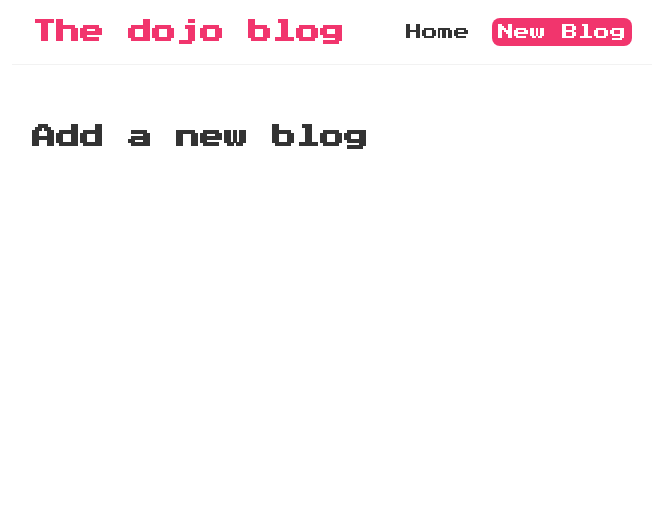
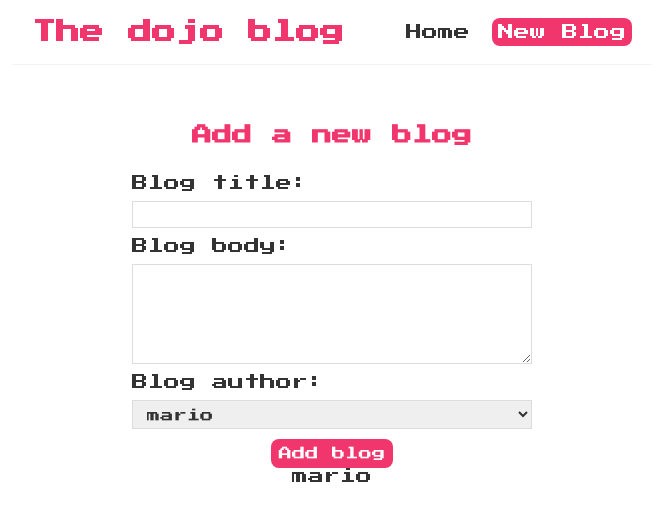
Before and after one commit to Panibo/dojo-blog, a React (Vite) app: page /create in a window 1280 px wide. Shown: the top 520 px of the page, without its empty margins (308-971 px from the left). Built offline with nearby package versions, Linux system fonts and the light colour scheme.

Commit message:
Lesson 27

```diff
--- a/src/Create.jsx
+++ b/src/Create.jsx
@@ -1,7 +1,40 @@
+import { useState } from 'react';
+
 const Create = () => {
+    const [title, setTitle] = useState('');
+    const [body, setBody] = useState('');
+    const [author, setAuthor] = useState("mario");
+
     return (
         <div className="create">
             <h2>Add a new blog</h2>
+            <form>
+                <label>Blog title:</label>
+                <input
+                    type="text"
+                    required
+                    value={title}
+                    onChange={(e) => setTitle(e.target.value)}
+                />
+                <label>Blog body:</label>
+                <textarea
+                    required
+                    value={body}
+                    onChange={(e) => setBody(e.target.value)}
+                />
+                <label>Blog author:</label>
+                <select
+                    value={author}
+                    onChange={(e) => setAuthor(e.target.value)}
+                >
+                    <option value="mario">mario</option>
+                    <option value="yoshi">yoshi</option>
+                </select>
+                <button>Add blog</button>
+                <p>{title}</p>
+                <p>{body}</p>
+                <p>{author}</p>
+            </form>
         </div>
     );
 }
--- a/src/index.css
+++ b/src/index.css
@@ -80,3 +80,47 @@
   border-radius: 8px;
   cursor: pointer;
 }
+
+/* create new blog form */
+.create {
+  max-width: 400px;
+  margin: 0 auto;
+  text-align: center;
+}
+
+.create label {
+  text-align: left;
+  display: block;
+}
+
+.create h2 {
+  font-size: 20px;
+  color: #f1356d;
+  margin-bottom: 30px;
+}
+
+.create input,
+.create textarea,
+.create select {
+  width: 100%;
+  padding: 6px 10px;
+  margin: 10px 0;
+  border: 1px solid #ddd;
+  box-sizing: border-box;
+  display: block;
+}
+
+.create textarea {
+  min-height: 100px;
+  min-width: 100%;
+  max-width: 100%;
+}
+
+.create button {
+  background: #f1356d;
+  color: #fff;
+  border: 0;
+  padding: 8px;
+  border-radius: 8px;
+  cursor: pointer;
+}
```
